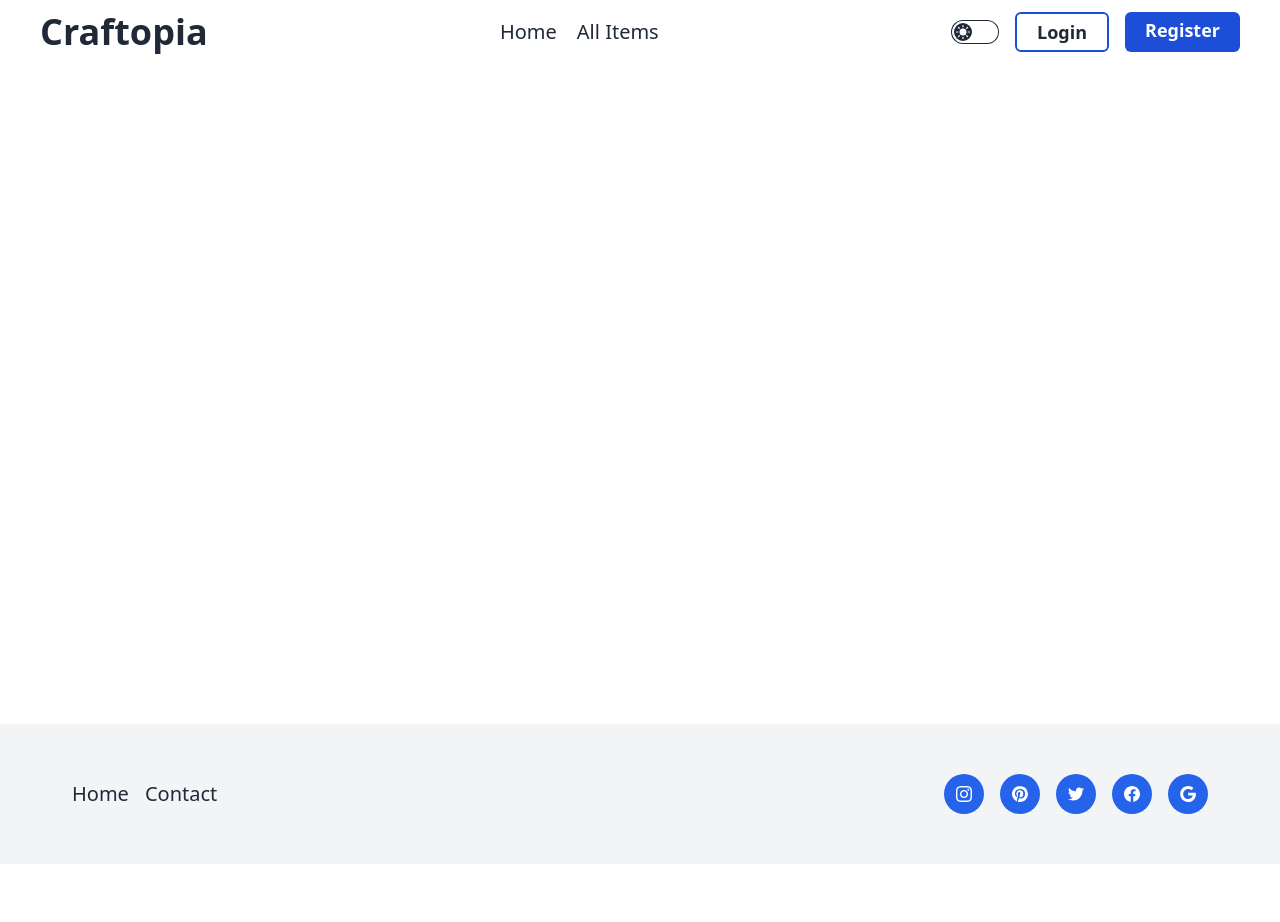
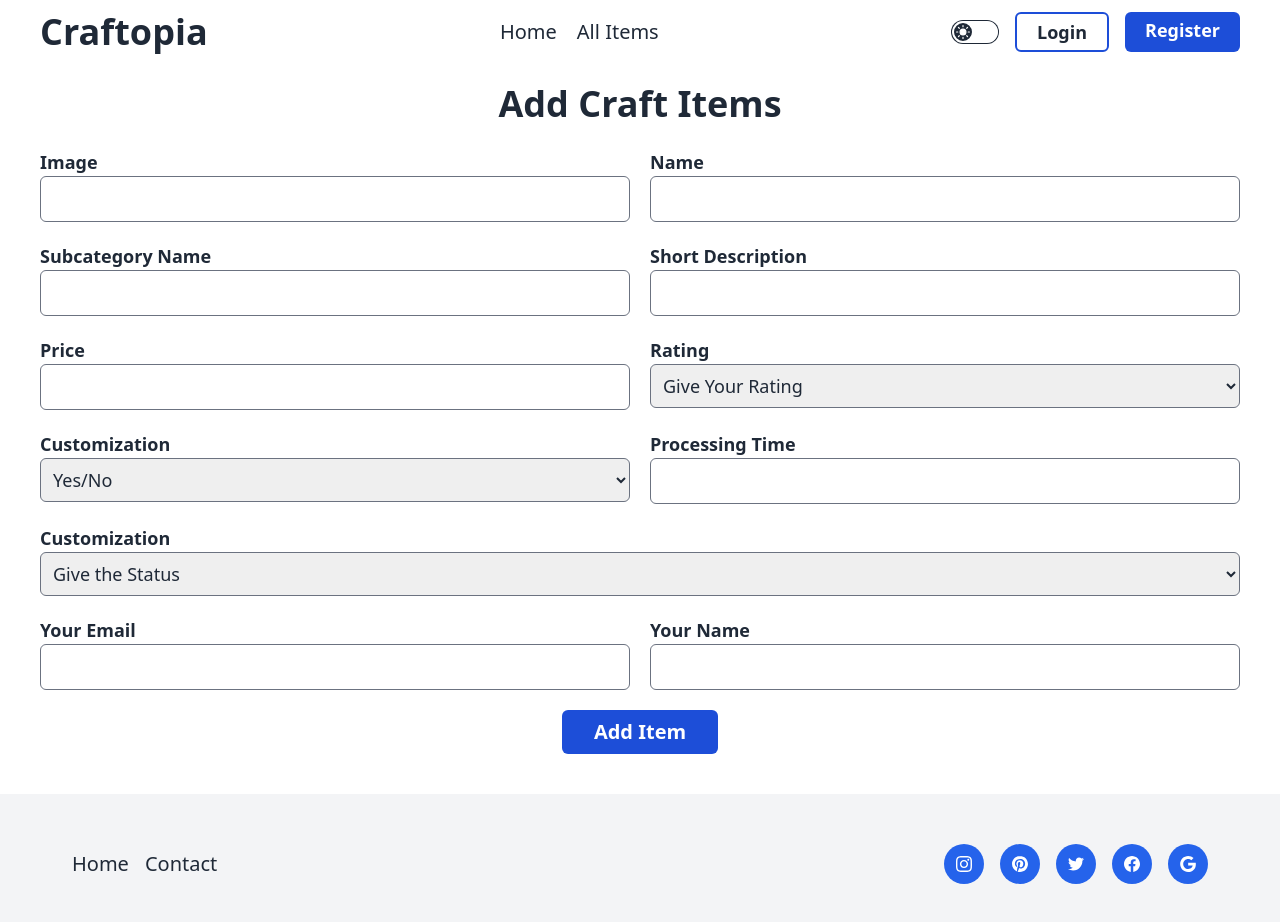
Before and after one commit to Monjur14/CraftoPia-Crafts_And_Arts_Related_Website, a React (Vite) app: page /additem in a window 1280 px wide. Shown: the top 922 px of the page. Before the commit the page ends 864 px from the top, so only its background shows below. Built offline with nearby package versions, Linux system fonts and the light colour scheme; no server answers.

Commit message:
Slider Complete

```diff
--- a/src/Components/Navbar.jsx
+++ b/src/Components/Navbar.jsx
@@ -29,8 +29,8 @@ const Navbar = () => {
         <NavLink to={"/artandcraft"} className={({isActive}) => isActive ? "font-bold cursor-pointer text-blue-700" : "cursor-pointer"}>All Items</NavLink>
         {/* <NavLink to={"/contactus"} className={({isActive}) => isActive ? "font-bold cursor-pointer text-blue-700" : "cursor-pointer"}>Contact Us</NavLink> */}
         {user && <NavLink to={"/additem"} className={({isActive}) => isActive ? "font-bold cursor-pointer text-blue-700" : "cursor-pointer"}>Add Item</NavLink>}
-        {user && <NavLink to={"/updateProfile"} className={({isActive}) => isActive ? "font-bold cursor-pointer text-blue-700" : "cursor-pointer"}>Update Profile</NavLink>}
-        {user && <NavLink to={"/reviews"} className={({isActive}) => isActive ? "font-bold cursor-pointer text-blue-700" : "cursor-pointer"}>Reviews</NavLink>}
+        {user && <NavLink to={"/mylist"} className={({isActive}) => isActive ? "font-bold cursor-pointer text-blue-700" : "cursor-pointer"}>My List</NavLink>}
+        {/* {user && <NavLink to={"/reviews"} className={({isActive}) => isActive ? "font-bold cursor-pointer text-blue-700" : "cursor-pointer"}>Reviews</NavLink>} */}
       </ul>
       <div className="flex gap-4">
       <label className="cursor-pointer grid place-items-center" onClick={toggleTheme}>
--- a/src/Components/Slider.jsx
+++ b/src/Components/Slider.jsx
@@ -18,7 +18,6 @@ export default function Slider() {
         <SwiperSlide><img src="https://i.ibb.co/rHCmht5/khara-woods-KR84-Rp-MCb0w-unsplash.jpg" alt="" /></SwiperSlide>
         <SwiperSlide><img src="https://i.ibb.co/c2z5w5d/painting-911804-1920.jpg" alt="" /></SwiperSlide>
         <SwiperSlide><img src="https://i.ibb.co/44FrbJM/russn-fckr-kr-V5a-S4j-Dj-A-unsplash.jpg" alt="" /></SwiperSlide>
-        <SwiperSlide><img src="https://i.ibb.co/Lp88P5c/rachael-gorjestani-X6-CZGp-JBi8-U-unsplash.jpg" alt="" /></SwiperSlide>
       </Swiper>
     </>
   );
--- a/src/Sections/AddItems.jsx
+++ b/src/Sections/AddItems.jsx
@@ -1,9 +1,99 @@
 const AddItems = () => {
+
+    const handleSubmit = (e) => {
+        e.preventDefault()
+        const form = e.target
+        alert(form.item_name.value)
+    }
+
   return (
-    <div>
+    <div className="contain">
+        <h1 className="text-4xl font-bold text-center mt-5">Add Craft Items</h1>
+        <form className="mt-6" onSubmit={handleSubmit}>
 
+            <div className="flex gap-5">
+                <div className="w-full">
+                    <label htmlFor="image" className="text-lg font-bold cursor-pointer">Image</label>
+                    <input type="url" id="image" name="image" className="border border-gray-500 text-lg p-2 rounded-md w-full"/>
+                </div>
+                <div className="w-full">
+                    <label htmlFor="item_name" className="text-lg font-bold cursor-pointer">Name</label>
+                    <input type="text" name="item_name" id="item_name" className="border border-gray-500 text-lg p-2 rounded-md w-full"/>
+                </div>
+            </div>
+
+            <div className="flex gap-5 mt-5">
+                <div className="w-full">
+                    <label htmlFor="subcategory_Name" className="text-lg font-bold cursor-pointer">Subcategory Name</label>
+                    <input type="text" name="subcategory_Name" id="subcategory_Name" className="border border-gray-500 text-lg p-2 rounded-md w-full"/>
+                </div>
+                <div className="w-full">
+                    <label htmlFor="short description" className="text-lg font-bold cursor-pointer">Short Description</label>
+                    <input type="text" name="short description" id="short description" className="border border-gray-500 text-lg p-2 rounded-md w-full"/>
+                </div>
+            </div>
+
+            <div className="flex gap-5 mt-5">
+                <div className="w-full">
+                    <label htmlFor="price" className="text-lg font-bold cursor-pointer">Price</label>
+                    <input type="number" name="price" id="price" className="border border-gray-500 text-lg p-2 rounded-md w-full"/>
+                </div>
+                <div className="w-full flex flex-col">
+                    <label htmlFor="rating" className="text-lg font-bold cursor-pointer">Rating</label>
+                    <select id="rating" name="rating" className="border border-gray-500 text-lg p-2 rounded-md w-full">
+                        <option value="">Give Your Rating</option>
+                        <option value="1">1</option>
+                        <option value="2">2</option>
+                        <option value="3">3</option>
+                        <option value="4">4</option>
+                        <option value="5">5</option>
+                    </select>
+                </div>
+            </div>
+
+            <div className="flex gap-5 mt-5">
+            <div className="w-full flex flex-col">
+                    <label htmlFor="customization" className="text-lg font-bold cursor-pointer">Customization</label>
+                    <select id="customization" name="customization" className="border border-gray-500 text-lg p-2 rounded-md w-full">
+                        <option value="">Yes/No</option>
+                        <option value="Yes">Yes</option>
+                        <option value="No">No</option>
+                    </select>
+                </div>
+                <div className="w-full">
+                    <label htmlFor="processing_time" className="text-lg font-bold cursor-pointer">Processing Time</label>
+                    <input type="text" name="processing_time" id="processing_time" className="border border-gray-500 text-lg p-2 rounded-md w-full"/>
+                </div>
+            </div>
+
+            <div className="flex gap-5 mt-5">
+            <div className="w-full flex flex-col">
+                    <label htmlFor="stockStatus" className="text-lg font-bold cursor-pointer">Customization</label>
+                    <select id="stockStatus" name="stockStatus" className="border border-gray-500 text-lg p-2 rounded-md w-full">
+                        <option value="">Give the Status</option>
+                        <option value="In Stock">In Stock</option>
+                        <option value="Made to Order">Made to Order</option>
+                    </select>
+                </div>
+            </div>
+
+            <div className="flex gap-5 mt-5">
+                <div className="w-full">
+                    <label htmlFor="email" className="text-lg font-bold cursor-pointer">Your Email</label>
+                    <input type="email" name="email" id="email" className="border border-gray-500 text-lg p-2 rounded-md w-full"/>
+                </div>
+                <div className="w-full">
+                    <label htmlFor="user_name" className="text-lg font-bold cursor-pointer">Your Name</label>
+                    <input type="text" name="user_name" id="user_name" className="border border-gray-500 text-lg p-2 rounded-md w-full"/>
+                </div>
+            </div>
+
+            <div className="mt-5 mb-10 w-full flex justify-center">
+            <button type="submit"  className="bg-blue-700 text-white font-semibold text-xl px-8 py-2 rounded-md hidden lg:block">Add Item</button>
+            </div>
+        </form>
     </div>
-  )
-}
+  );
+};
 
-export default AddItems
+export default AddItems;
--- /dev/null
+++ b/src/Sections/MyList.jsx
@@ -0,0 +1,9 @@
+const MyList = () => {
+  return (
+    <div>
+      <h1>My List</h1>
+    </div>
+  )
+}
+
+export default MyList
```
Also changed, not shown: src/main.jsx (+5 -8 lines).
